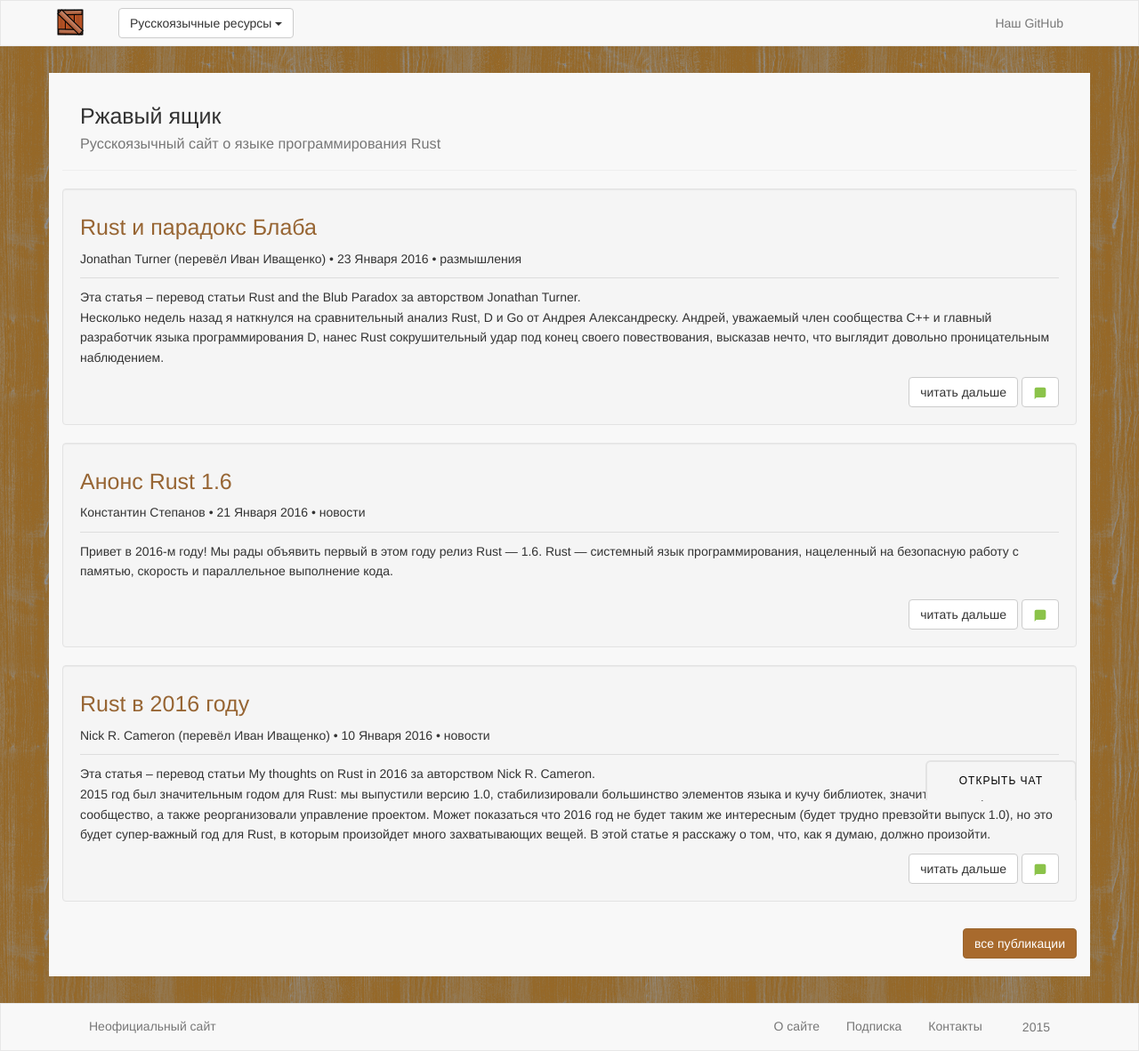
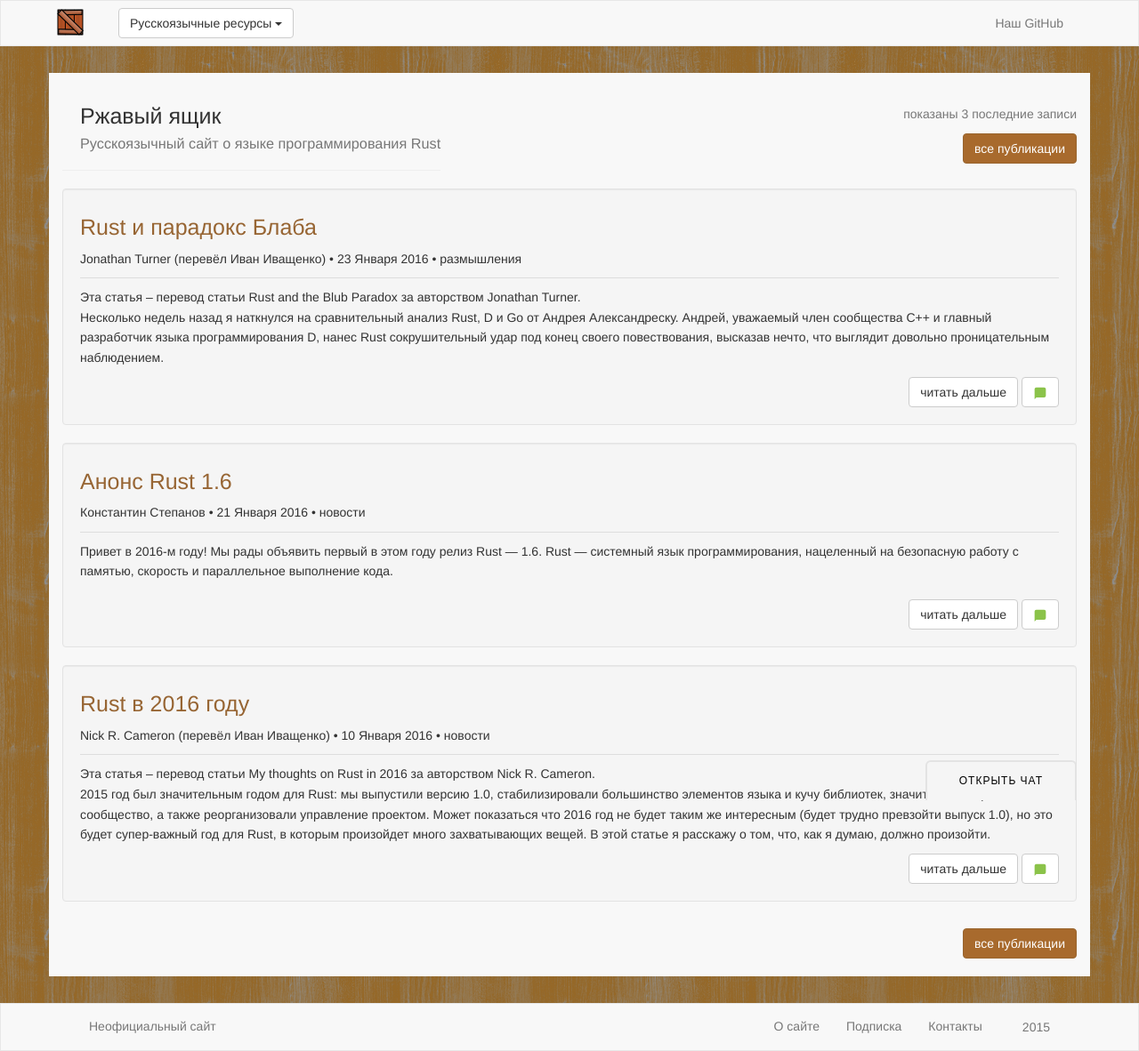
Before and after one commit to rust-lang-ru/rustycrate.ru, a Jekyll site: the page built from index.html, in a window 1280 px wide. Shown: the whole page at 89% size. Built offline with Jekyll 4.4.1, drawn with Linux system fonts in a browser that asks for light colours; nearby versions of some CDN libraries; Markdown is read by kramdown in place of the engine named in the settings; comment, search, counter and statistics services are not loaded.

Commit message:
Добавляем кнопку "все записи" сверху

```diff
--- a/_sass/style.scss
+++ b/_sass/style.scss
@@ -26,6 +26,20 @@
 
 .navbar-brand {
     padding: 8px;
+}
+
+div.header-left {
+    float: left;
+}
+
+div.header-right {
+    margin-top: 20px;
+    float: right;
+    text-align: right;
+}
+
+div.posts-notice {
+    color: #777;
 }
 
 div#placeholder {
--- a/index.html
+++ b/index.html
@@ -2,8 +2,16 @@
 layout: default
 title: Лента | Главная
 ---
-<div class="page-header">
-    <h1>Ржавый ящик <br/><small>Русскоязычный сайт о языке программирования Rust</small></h1>
+<div>
+    <div class="header-left page-header">
+        <h1>Ржавый ящик <br/><small>Русскоязычный сайт о языке программирования Rust</small></h1>
+    </div>
+    <div class="header-right">
+        <div class="posts-notice"><p>показаны 3 последние записи</p></div>
+        <a href="/archive.html" class="btn btn-default all-posts btn-primary">все публикации</a>
+    </div>
+    <div id="placeholder">
+    </div>
 </div>
 {% for post in site.posts limit:3 %}
 <div class="well">
```
